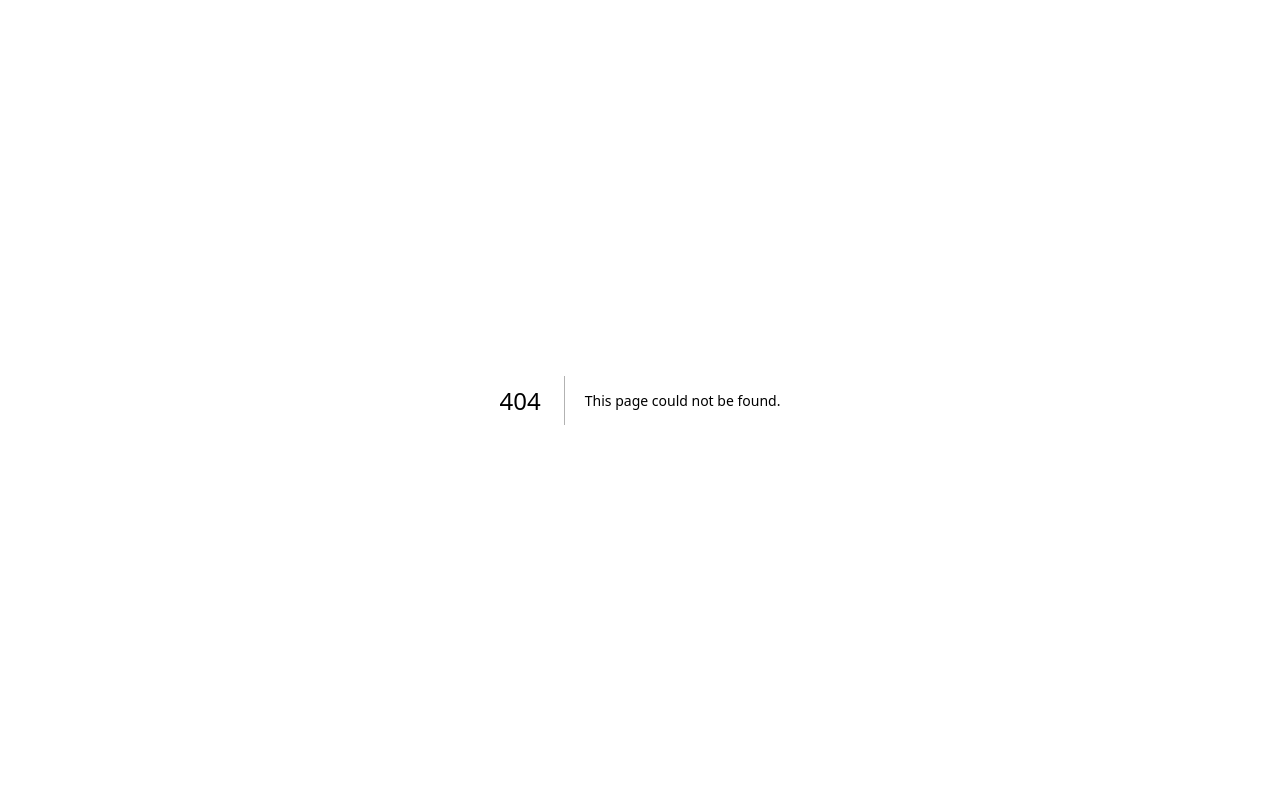
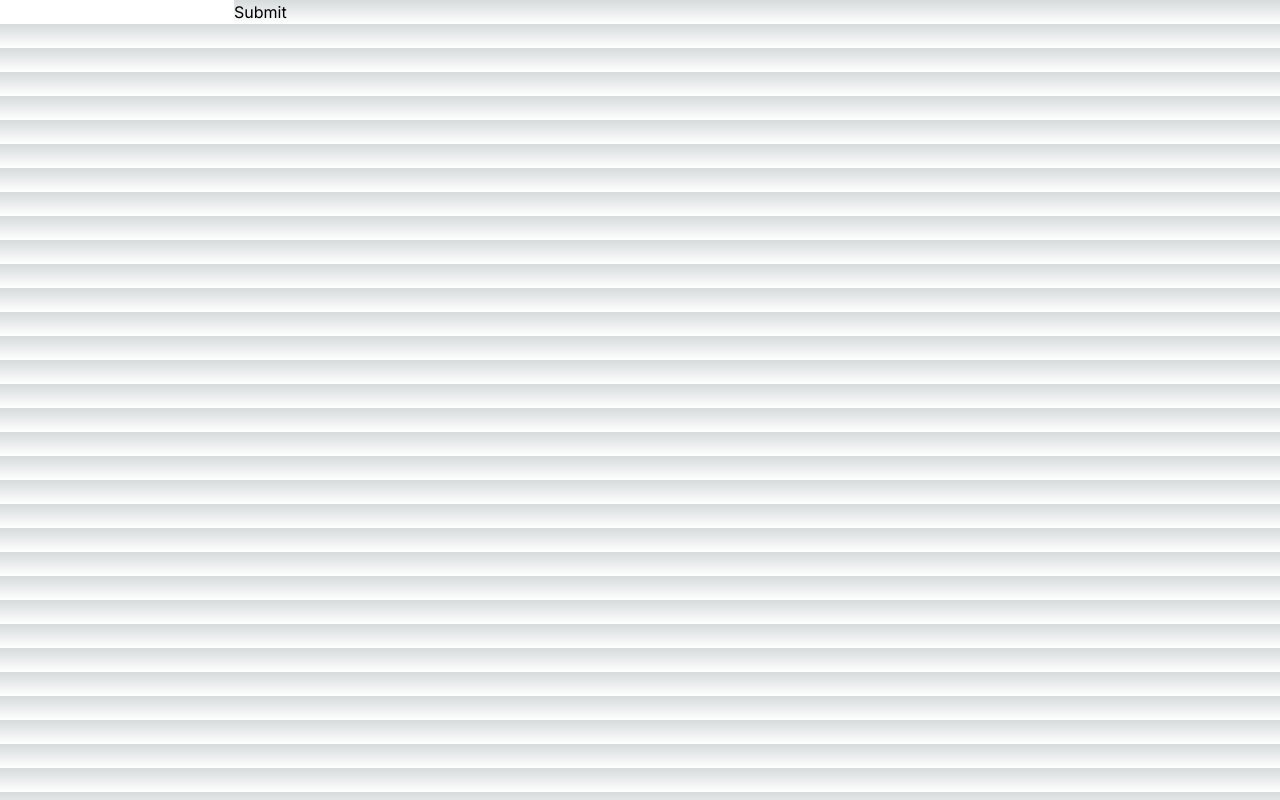
Before and after one commit to lnovitz/fib, a Next.js app: page /dashboard in a window 1280 px wide. Before the commit this address had no page. Built offline with nearby package versions, Linux system fonts and the light colour scheme.

Commit message:
add submit form

```diff
--- /dev/null
+++ b/src/app/api/submit/route.ts
@@ -0,0 +1,15 @@
+import type { NextApiRequest, NextApiResponse } from 'next'
+
+type ResponseData = {
+  message: string
+}
+
+export async function POST(
+    req: NextApiRequest,
+    res: NextApiResponse<ResponseData>
+  ) {
+  const data = req.body
+  console.log("data");
+  //const id = await createItem(data)
+  res.status(200).json({ message: 'Hello from Next.js!' })
+}
--- /dev/null
+++ b/src/app/dashboard/layout.tsx
@@ -0,0 +1,14 @@
+export default function DashboardLayout({
+    children, // will be a page or nested layout
+  }: {
+    children: React.ReactNode
+  }) {
+    return (
+      <section>
+        {/* Include shared UI here e.g. a header or sidebar */}
+        <nav></nav>
+
+        {children}
+      </section>
+    )
+  }
--- /dev/null
+++ b/src/app/dashboard/page.tsx
@@ -0,0 +1,29 @@
+import { FormEvent } from 'react'
+'use client';
+
+export default function Page() {
+  console.log("i'mhere");
+
+  async function onSubmit(event: FormEvent<HTMLFormElement>) {
+    event.preventDefault();
+    console.log("knew");
+
+    const formData = new FormData(event.currentTarget)
+    console.log("formData ", formData);
+    const response = await fetch('/api/submit', {
+      method: 'POST',
+      body: formData,
+    })
+
+    // Handle response if necessary
+    const data = await response.json()
+    // ...
+  }
+
+  return (
+    <form onSubmit={onSubmit}>
+      <input type="text" name="name" />
+      <button type="submit">Submit</button>
+    </form>
+  )
+}
--- a/src/app/page.tsx
+++ b/src/app/page.tsx
@@ -1,4 +1,6 @@
 import Image from "next/image";
+import Link from 'next/link'
+
 
 export default function Home() {
   return (
@@ -27,6 +29,8 @@ export default function Home() {
           </a>
         </div>
       </div>
+
+      <Link href="/dashboard">Dashboard</Link>
 
       <div className="relative flex place-items-center before:absolute before:h-[300px] before:w-full sm:before:w-[480px] before:-translate-x-1/2 before:rounded-full before:bg-gradient-radial before:from-white before:to-transparent before:blur-2xl before:content-[''] after:absolute after:-z-20 after:h-[180px] after:w-full sm:after:w-[240px] after:translate-x-1/3 after:bg-gradient-conic after:from-sky-200 after:via-blue-200 after:blur-2xl after:content-[''] before:dark:bg-gradient-to-br before:dark:from-transparent before:dark:to-blue-700 before:dark:opacity-10 after:dark:from-sky-900 after:dark:via-[#0141ff] after:dark:opacity-40 before:lg:h-[360px] z-[-1]">
         <Image
```
